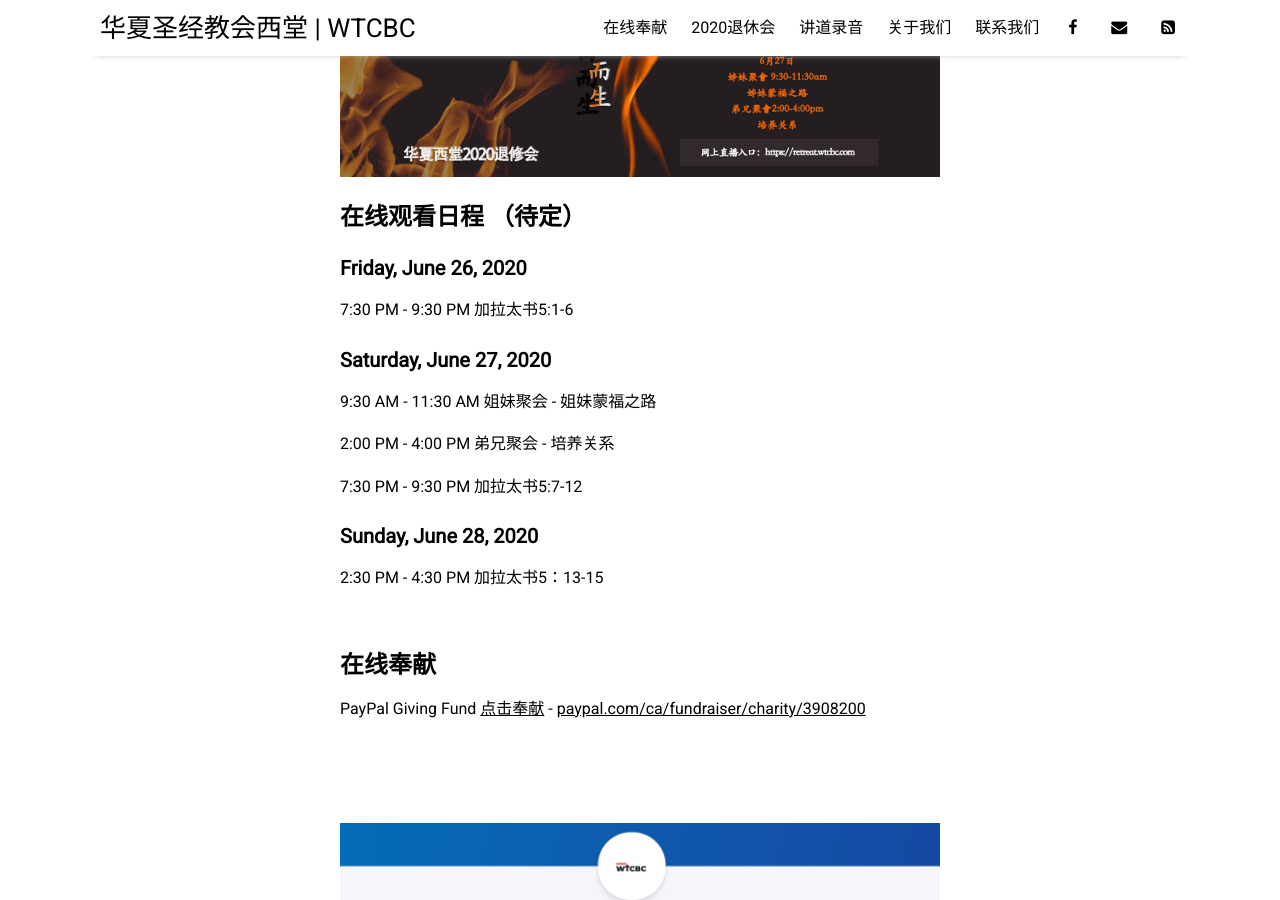
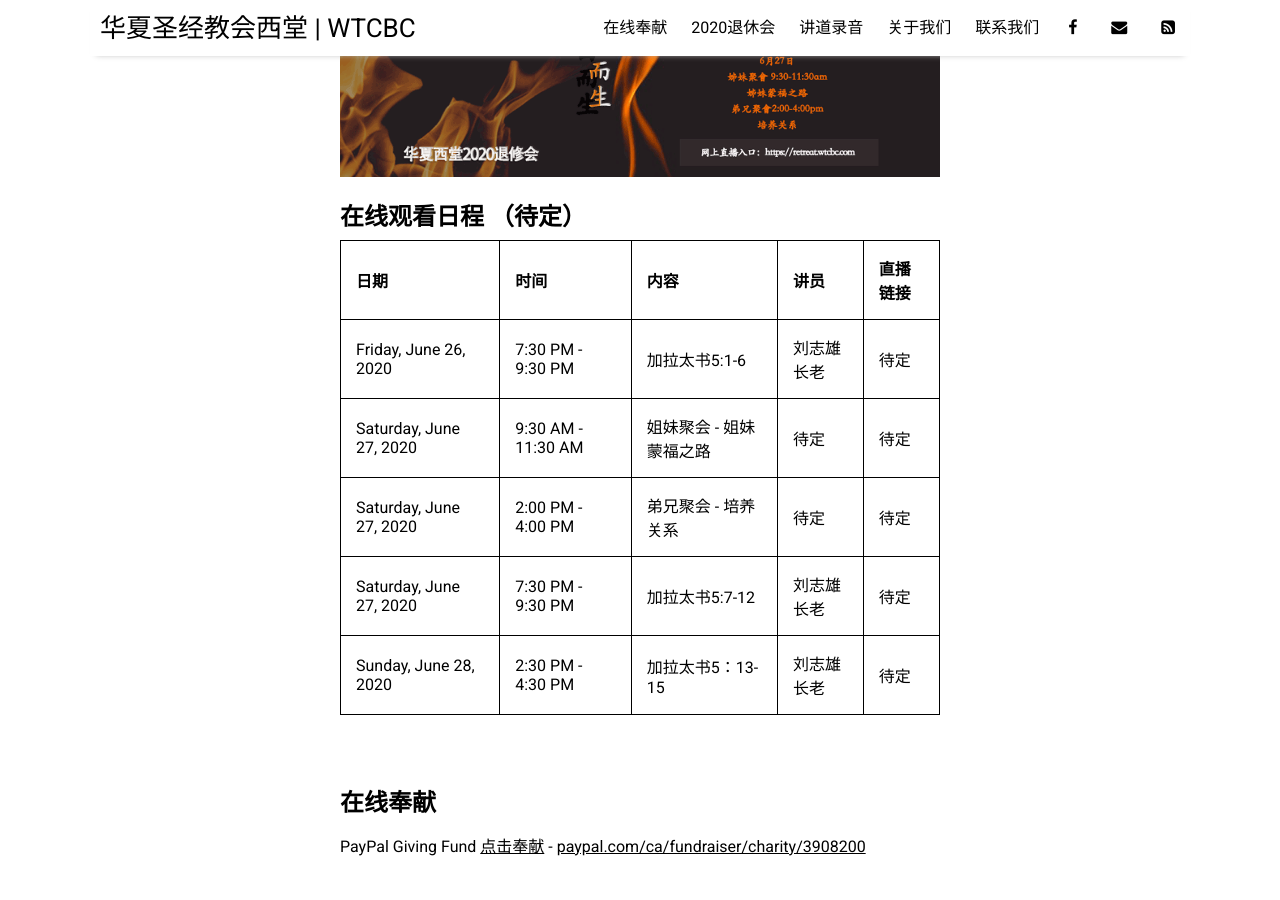
Before and after one commit to wtcbc/wtcbc.github.io, a Jekyll site: the page built from _posts/2020-05-26-retreat2020.md, in a window 1280 px wide and 900 px high, scrolled down 215 px. Built offline with Jekyll 4.4.1, drawn with Linux system fonts in a browser that asks for light colours; nearby versions of some CDN libraries.

Commit message:
format md

```diff
--- a/_posts/2020-05-26-retreat2020.md
+++ b/_posts/2020-05-26-retreat2020.md
@@ -9,26 +9,14 @@ image: retreat.GIF
 
 ## 在线观看日程 （待定）
 
-### Friday, June 26, 2020
+| 日期                    | 时间               | 内容                    | 讲员       | 直播链接 |
+| ----------------------- | ------------------ | ----------------------- | ---------- | -------- |
+| Friday, June 26, 2020   | 7:30 PM - 9:30 PM  | 加拉太书5:1-6           | 刘志雄长老 | 待定     |
+| Saturday, June 27, 2020 | 9:30 AM - 11:30 AM | 姐妹聚会 - 姐妹蒙福之路 | 待定       | 待定     |
+| Saturday, June 27, 2020 | 2:00 PM - 4:00 PM  | 弟兄聚会 - 培养关系     | 待定       | 待定     |
+| Saturday, June 27, 2020 | 7:30 PM - 9:30 PM  | 加拉太书5:7-12          | 刘志雄长老 | 待定     |
+| Sunday, June 28, 2020   | 2:30 PM - 4:30 PM  | 加拉太书5：13-15        | 刘志雄长老 | 待定     |
 
-7:30 PM - 9:30 PM
-加拉太书5:1-6
-
-### Saturday, June 27, 2020
-
-9:30 AM - 11:30 AM
-姐妹聚会 - 姐妹蒙福之路
-
-2:00 PM - 4:00 PM
-弟兄聚会 - 培养关系
-
-7:30 PM - 9:30 PM
-加拉太书5:7-12
-
-### Sunday, June 28, 2020
-
-2:30 PM - 4:30 PM
-加拉太书5：13-15
 
 <br/>
 
```
